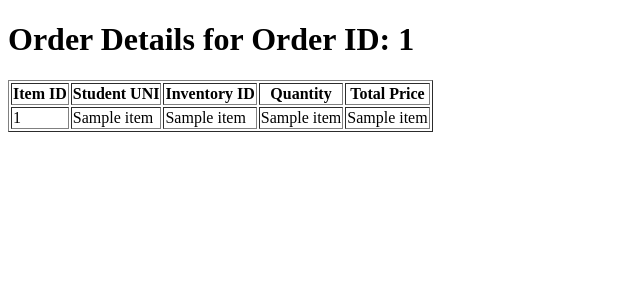
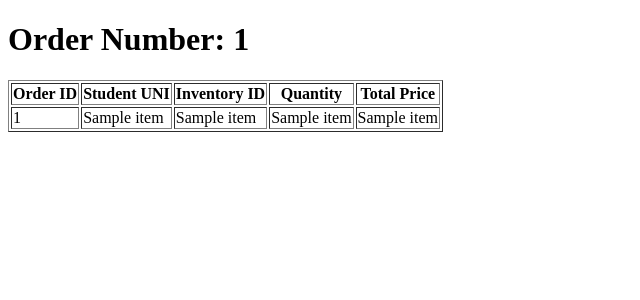
Before and after one commit to Harold-coder/Hadippa-OrderManagementService, a Flask app: template templates/view_order.html in a window 1280 px wide. Shown: the top 300 px of the page, without its empty margins (0-640 px from the left). Run offline with Flask 3, Linux system fonts and the light colour scheme; the template is opened without the code that fills it: most values are stand-ins (such as "Sample title", 1, 10 or a date in 2020); some libraries are stand-ins or nearby versions.

Commit message:
finished thing

```diff
--- a/main.py
+++ b/main.py
@@ -82,47 +82,29 @@ def manage_orders():
     return render_template('manage_orders.html', orders=orders)
 
 
-@app.route("/manage_orders/order_id", defaults={'order_id': None})
-@app.route("/manage_orders/order_id/<int:order_id>")
-def view_order(order_id):
+@app.route("/manage_orders", defaults={'order_id': None, 'student_uni': None})
+@app.route("/manage_orders/<int:order_id>", defaults={'student_uni': None})
+@app.route("/manage_orders/<student_uni>", defaults={'order_id': None})
+def view_order(order_id, student_uni):
     conn = get_db_connection()
     cursor = conn.cursor()
 
     if order_id is not None:
         cursor.execute("SELECT * FROM Orders WHERE OrderID = %s", (order_id,))
+    elif student_uni is not None:
+        cursor.execute("SELECT * FROM Orders WHERE StudentUNI = %s", (student_uni,))
     else:
         cursor.execute("SELECT * FROM Orders")
+
     order_items = cursor.fetchall()
 
     cursor.close()
     conn.close()
 
     if not order_items:
-        return "No items found for this order", 404
+        return "No orders found", 404
 
-    #print(order_items)
-
-    return render_template('view_order.html', order_items=order_items, order_id=order_id)
-
-@app.route("/manage_orders/student_uni", defaults={'student_uni': None})
-@app.route("/manage_orders/student_uni/<student_uni>")
-def orders_by_student_uni(student_uni):
-    conn = get_db_connection()
-    cursor = conn.cursor()
-
-    if student_uni is not None:
-        cursor.execute("SELECT * FROM Orders WHERE StudentUNI = %s", (student_uni,))
-    else:
-        cursor.execute("SELECT * FROM Orders")
-    student_orders = cursor.fetchall()
-
-    cursor.close()
-    conn.close()
-
-    if not student_orders:
-        return "No orders found for this student", 404
-
-    return render_template('orders_by_student_uni.html', student_orders=student_orders, student_uni=student_uni)
+    return render_template('view_order.html', order_items=order_items, order_id=order_id, student_uni=student_uni)
 
 
 
--- a/templates/view_order.html
+++ b/templates/view_order.html
@@ -1,14 +1,21 @@
 <!DOCTYPE html>
 <html>
 <head>
-    <title>{% if order_id %}View Order {{ order_id }}{% else %}View All Orders{% endif %}</title>
+    <title>View Order</title>
 </head>
 <body>
-    <h1>{% if order_id %}Order Details for Order ID: {{ order_id }}{% else %}All Orders{% endif %}</h1>
-    {% if order_items %}
+    <h1>
+        {% if order_id %}
+            Order Number: {{ order_id }}
+        {% elif student_uni %}
+            Orders for: {{ student_uni }}
+        {% else %}
+            All Orders
+        {% endif %}
+    </h1>
     <table border="1">
         <tr>
-                <th>Item ID</th>
+            <th>Order ID</th>
             <th>Student UNI</th>
             <th>Inventory ID</th>
             <th>Quantity</th>
@@ -16,16 +23,13 @@
         </tr>
         {% for item in order_items %}
         <tr>
-                <td>{{ item[0] }}</td> <!-- Assuming this is the item ID -->
-                <td>{{ item[1] }}</td> <!-- Student UNI -->
-                <td>{{ item[2] }}</td> <!-- Inventory ID -->
-                <td>{{ item[3] }}</td> <!-- Quantity -->
-                <td>{{ item[4] }}</td> <!-- Total Price -->
+            <td>{{ item[0] }}</td> <!-- Replace with your actual table structure -->
+            <td>{{ item[1] }}</td>
+            <td>{{ item[2] }}</td>
+            <td>{{ item[3] }}</td>
+            <td>{{ item[4] }}</td>
         </tr>
         {% endfor %}
     </table>
-    {% else %}
-        <p>No items found for this order.</p>
-    {% endif %}
 </body>
 </html>
```
Lines whose indentation alone changed are shown as unchanged.
